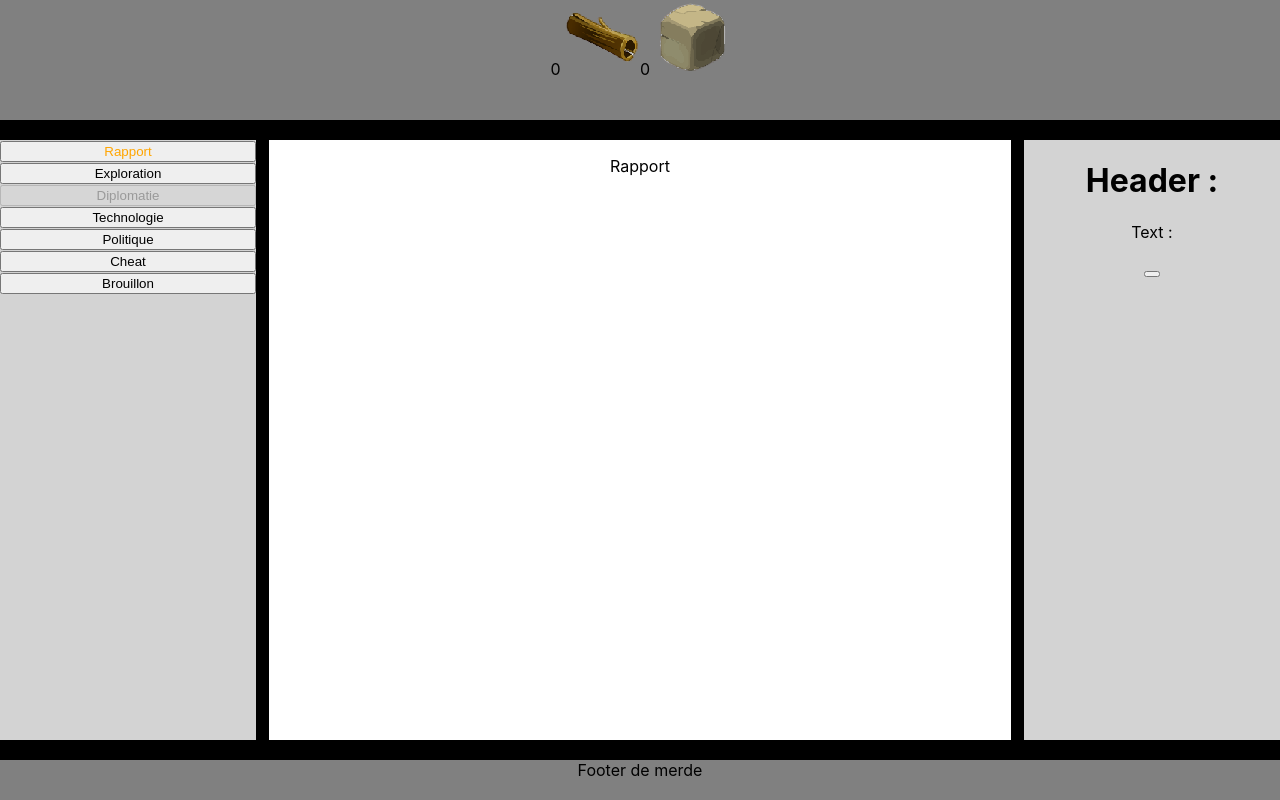
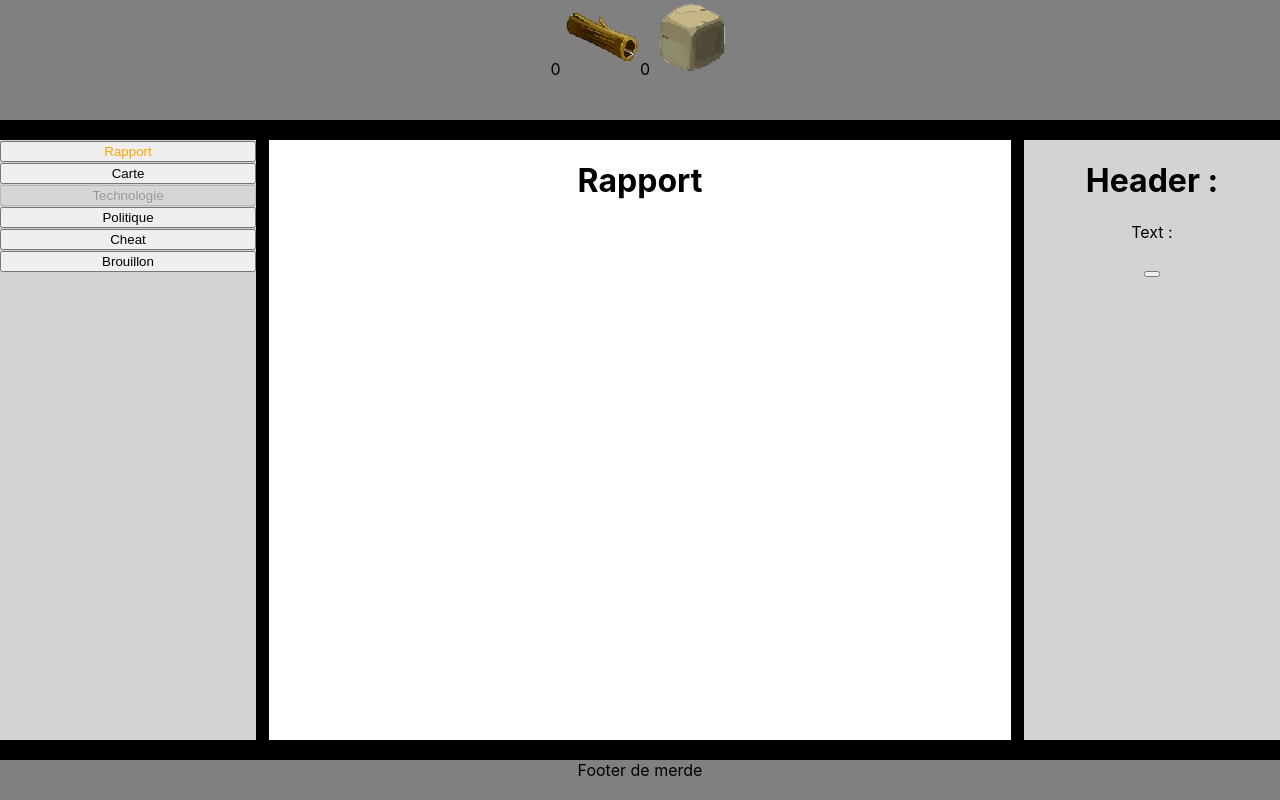
Before and after one commit to FRosay/projet-kiwi, a React (Create React App) app: page / in a window 1280 px wide. Both pictures are taken after a click on the button "Rapport". Built offline with nearby package versions, Linux system fonts and the light colour scheme.

Commit message:
structured GameText

```diff
--- a/src/components/game-text/GameText.js
+++ b/src/components/game-text/GameText.js
@@ -1,49 +1,32 @@
 import React, { useState } from 'react';
 import { usePlayerStore } from '../player/player-store.js';
+
+import Report from './Report.js'
+import Map from './Map.js'
+import Technologies from './Technologies.js'
+import Politic from './Politic.js'
 
 
 function GameText() {
   const { state, dispatch } = usePlayerStore();
   const [range, setRange] = useState(1);
 
-  if(state.whichTab === 0){//report
-    return (
-      <div id='game-text-div'>
-        <p>Rapport</p>
-      </div>
-    )
-  } else if (state.whichTab === 1){//exploration
-    return (
-      <div id='game-text-div'>
-        <p>Exploration</p>
-      </div>
-    )
-  } else if (state.whichTab === 2){//diplomacy
-    return (
-      <div id='game-text-div'>
-        <p>Diplomatie</p>
-      </div>
-    )
-  } else if (state.whichTab === 3){//technology
-    return (
-      <div id='game-text-div'>
-        <p>Technlogie</p>
-      </div>
-    )
-  } else if (state.whichTab === 4){//politic
-    return (
-      <div id='game-text-div'>
-        <p>Politique</p>
-      </div>
-    )
-  } else if (state.whichTab === 5){//cheat
+  if(state.whichTab === 0){
+    return (<div id='game-text-div'><Report /></div>)
+  } else if (state.whichTab === 1){
+    return (<div id='game-text-div'><Map /></div>)
+  } else if (state.whichTab === 2){
+    return (<div id='game-text-div'><Technologies /></div>)
+  } else if (state.whichTab === 3){
+    return (<div id='game-text-div'><Politic /></div>)
+  } else if (state.whichTab === 4){//cheat
     return (
       <div id='game-text-div'>
         <h1>Triche</h1>
           <ul>
             <li>{ state.preoccupationPoints } PP : <button onClick={() => dispatch({ type: 'addPoints', range:1}) }>+</button><button onClick={() => dispatch({ type: 'removePoints', range:1}) }>-</button></li>
-            <li>{ state.resourcesQuantity[0] } resourcesQuantity[0] : <button onClick={() => dispatch({ type: 'increaseRes', index:0, range:1}) }>+</button><button onClick={() => dispatch({ type: 'decreaseRes', index:0, range:1}) }>-</button></li>
-            <li>{ state.resourcesQuantity[1] } resourcesQuantity[1] : <button onClick={() => dispatch({ type: 'increaseRes', index:1, range:1}) }>+</button><button onClick={() => dispatch({ type: 'decreaseRes', index:1, range:1}) }>-</button></li>
+            <li>{ state.resourcesQuantity[0] } { state.resourcesName[0] } : <button onClick={() => dispatch({ type: 'increaseRes', index:0, range:1}) }>+</button><button onClick={() => dispatch({ type: 'decreaseRes', index:0, range:1}) }>-</button></li>
+            <li>{ state.resourcesQuantity[1] } { state.resourcesName[1] } : <button onClick={() => dispatch({ type: 'increaseRes', index:1, range:1}) }>+</button><button onClick={() => dispatch({ type: 'decreaseRes', index:1, range:1}) }>-</button></li>
           </ul>
       </div>
     )
--- /dev/null
+++ b/src/components/game-text/Map.js
@@ -0,0 +1,9 @@
+import React from 'react';
+
+function Map() {
+  return(
+      <h1>Carte</h1>
+  )
+}
+
+export default Map;
--- /dev/null
+++ b/src/components/game-text/Politic.js
@@ -0,0 +1,9 @@
+import React from 'react';
+
+function Politic() {
+  return(
+      <h1>Politique</h1>
+  )
+}
+
+export default Politic;
--- /dev/null
+++ b/src/components/game-text/Report.js
@@ -0,0 +1,9 @@
+import React from 'react';
+
+function Report() {
+  return(
+      <h1>Rapport</h1>
+  )
+}
+
+export default Report;
--- /dev/null
+++ b/src/components/game-text/Technologies.js
@@ -0,0 +1,9 @@
+import React from 'react';
+
+function Technologies() {
+  return(
+      <h1>Techno</h1>
+  )
+}
+
+export default Technologies;
--- a/src/components/tabs/Tabs.js
+++ b/src/components/tabs/Tabs.js
@@ -2,15 +2,15 @@ import React from 'react';
 import { usePlayerStore } from '../player/player-store.js';
 import './Tabs.css';
 
-const NAMES_TABS = ['Rapport', 'Exploration', 'Diplomatie', 'Technologie', 'Politique', 'Cheat', 'Brouillon']
+const NAMES_TABS = ['Rapport', 'Carte', 'Technologie', 'Politique', 'Cheat', 'Brouillon']
 
 function Tabs() {
 
   const { state, dispatch } = usePlayerStore();
 
-  let isDisplayed = [false, false, false, false, false, false, false]
+  let isDisplayed = [false, false, false, false, false, false]
   isDisplayed[state.whichTab] = true
-  let isClickable = [true, true, false, true, true, true, true]
+  let isClickable = [true, true, false, true, true, true]
 
   function buttonsRender(){
     let buttons = []
```
